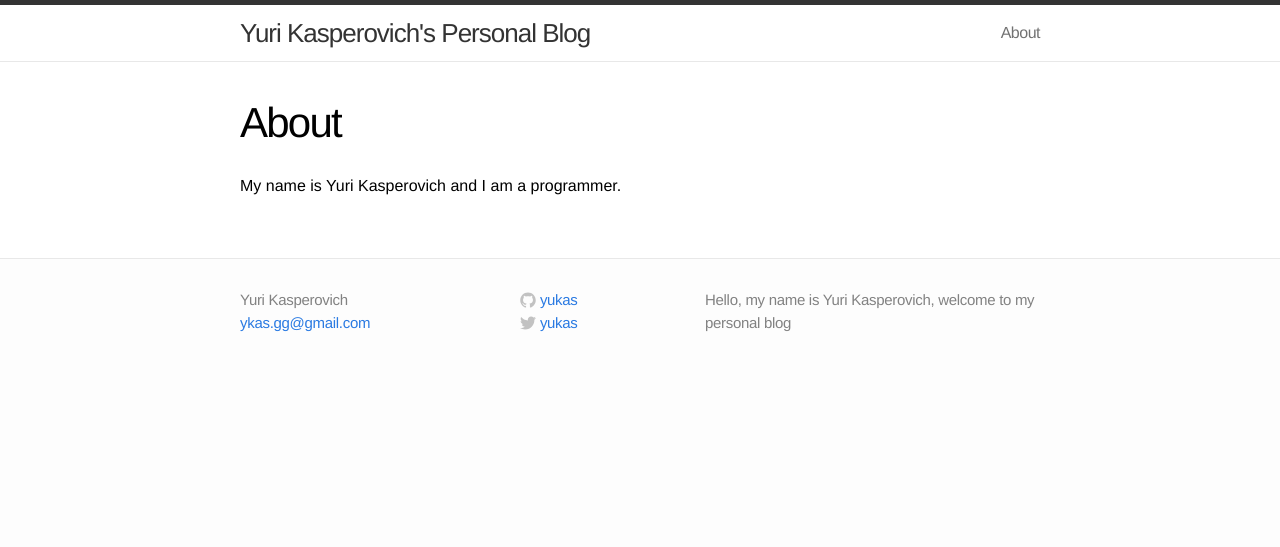
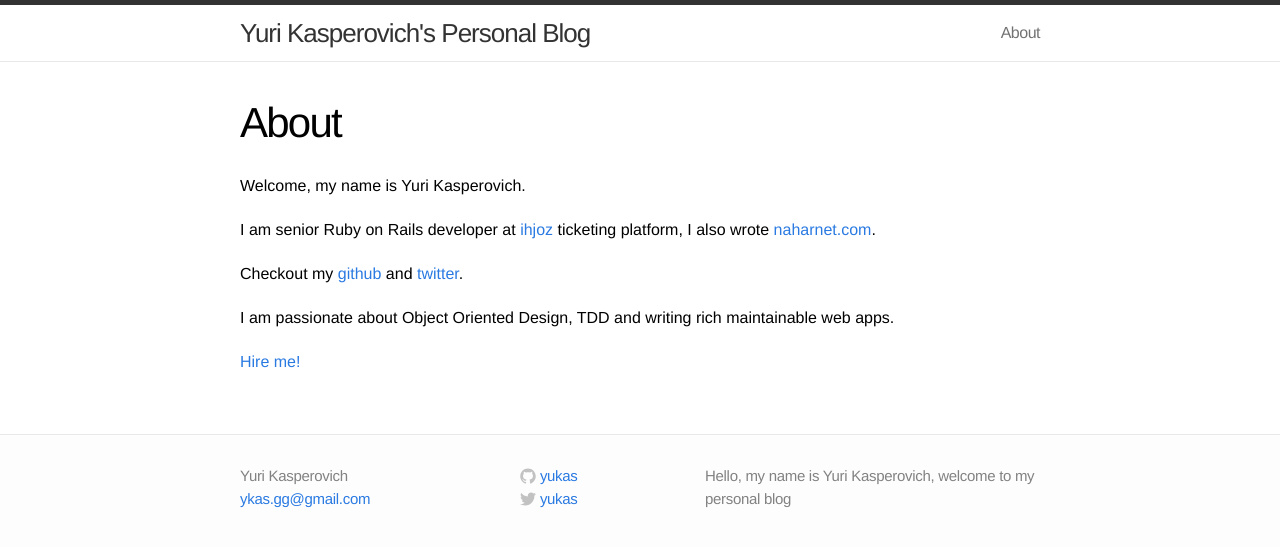
Before and after one commit to yukas/yukas.github.io, a Jekyll site: the page built from about.md, in a window 1280 px wide. Shown: the top 547 px of the page. Built offline with Jekyll 4.4.1, drawn with Linux system fonts in a browser that asks for light colours.

Commit message:
Update about.md

```diff
--- a/about.md
+++ b/about.md
@@ -4,4 +4,15 @@ title: About
 permalink: /about/
 ---
 
-My name is Yuri Kasperovich and I am a programmer.
+Welcome, my name is Yuri Kasperovich.
+
+I am senior Ruby on Rails developer at [ihjoz](http://www.ihjoz.com) ticketing platform, I also wrote
+[naharnet.com](http://www.naharnet.com).
+
+Checkout my [github](http://github.com/yukas) and
+[twitter](http://twitter.com/yukas).
+
+I am passionate about Object Oriented Design, TDD and writing rich maintainable
+web apps.
+
+[Hire me!](mailto:ykas.gg@gmail.com)
```
